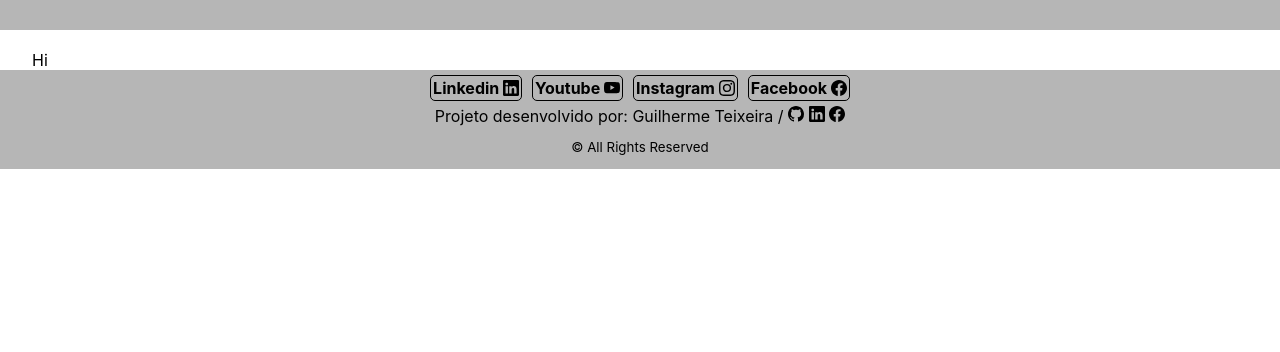
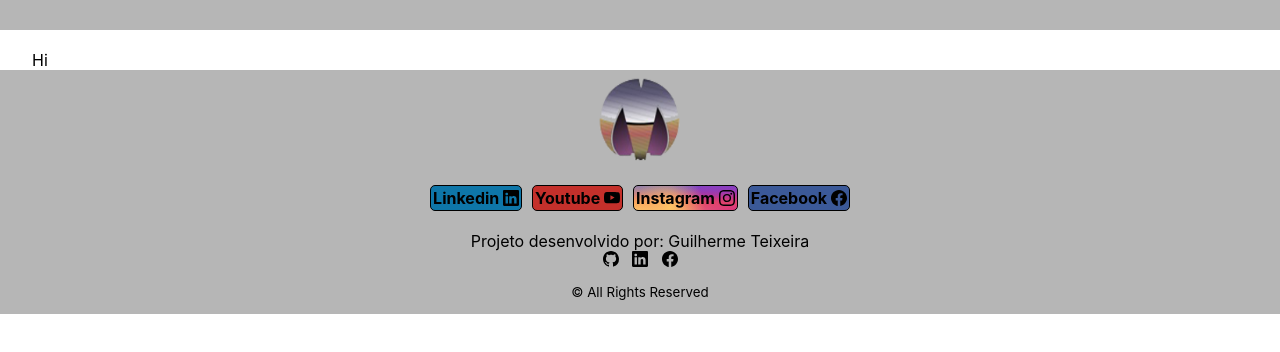
Before and after one commit to GuiTeixeira191/MagapBoxPro, a Next.js app: page / in a window 1280 px wide. Shown: the part 270-622 px from the top of the page. Built offline with nearby package versions, Linux system fonts and the light colour scheme.

Commit message:
footer updates

```diff
--- a/components/Footer/Footer.js
+++ b/components/Footer/Footer.js
@@ -1,44 +1,50 @@
 import React from 'react'
 import style from './Footer.module.css'
+import Image from 'next/image';
 import { BsLinkedin, BsGithub, BsYoutube, BsInstagram, BsFacebook } from "react-icons/bs";
 
 const Footer = () => {
     return (
         <div className={style.footer}>
+            <div className={style.logo}>
+                <Image src='/logo_magap.png' width={100} height={100} alt="Logo" />
+            </div>
             <div className={style.footer_container}>
+
                 <div className={style.media_container}>
                     <a href="https://www.linkedin.com/">
-                    <div className={style.media} >Linkedin&nbsp;<BsLinkedin/></div>
+                    <div className={style.media_l} >Linkedin&nbsp;<BsLinkedin/></div>
                     </a>
                 </div>
 
                 <div className={style.media_container}>
                     <a href="https://www.youtube.com/">
-                    <div className={style.media}>Youtube&nbsp; <BsYoutube/></div>
+                    <div className={style.media_y}>Youtube&nbsp; <BsYoutube/></div>
                     </a>
                 </div>
 
                 <div className={style.media_container}>
                     <a href="https://instagram.com/">
-                    <div className={style.media}>Instagram&nbsp;<BsInstagram /></div>
+                    <div className={style.media_i}>Instagram&nbsp;<BsInstagram /></div>
                     </a>
                 </div>
 
                 <div className={style.media_container}>
                     <a href="https://www.facebook.com/">
-                    <div className={style.media}>Facebook&nbsp;<BsFacebook/></div>
+                    <div className={style.media_f}>Facebook&nbsp;<BsFacebook/></div>
                     </a>
                 </div>
             </div>
                 <div className={style.me}>
-                    Projeto desenvolvido por: Guilherme Teixeira /&nbsp;
+                    Projeto desenvolvido por: Guilherme Teixeira
                     <a  href= 'https://github.com/GuiTeixeira191' >
-                    <BsGithub/>&nbsp;<BsLinkedin/>&nbsp;<BsFacebook/>
+                        <BsGithub/> &nbsp; <BsLinkedin/> &nbsp; <BsFacebook/>
                     </a>
+                    <small className={style.small}>
+                        <p> &copy; All Rights Reserved</p>
+                    </small>
                 </div>
-                <small className='container'>
-                    <p> &copy; All Rights Reserved</p>
-                </small>
+
 
         </div>
     )
--- a/components/Footer/Footer.module.css
+++ b/components/Footer/Footer.module.css
@@ -13,11 +13,18 @@
     justify-content: center;
 }
 
+.logo {
+    display: flex;
+    justify-content: center;
+    align-items: center;
+}
+
 .media_container {
     margin: 5px;
+    margin-top: 15px;
 }
 
-.media {
+.media_f {
     font-weight: bold;
     display: flex;
     align-items: center;
@@ -25,11 +32,48 @@
     padding: 2px;
     border: 1px solid black;
     border-radius: 5px;
+    background-color: #3b5998;
 }
+
+.media_l {
+    font-weight: bold;
+    display: flex;
+    align-items: center;
+    justify-content: center;
+    padding: 2px;
+    border: 1px solid black;
+    border-radius: 5px;
+    background-color: #0e76a8;
+}
+
+.media_i {
+    font-weight: bold;
+    display: flex;
+    align-items: center;
+    justify-content: center;
+    padding: 2px;
+    border: 1px solid black;
+    border-radius: 5px;
+    background: radial-gradient(circle farthest-corner at 35% 90%, #fec564, transparent 50%), radial-gradient(circle farthest-corner at 0 140%, #fec564, transparent 50%), radial-gradient(ellipse farthest-corner at 0 -25%, #5258cf, transparent 50%), radial-gradient(ellipse farthest-corner at 20% -50%, #5258cf, transparent 50%), radial-gradient(ellipse farthest-corner at 100% 0, #893dc2, transparent 50%), radial-gradient(ellipse farthest-corner at 60% -20%, #893dc2, transparent 50%), radial-gradient(ellipse farthest-corner at 100% 100%, #d9317a, transparent), linear-gradient(#6559ca, #bc318f 30%, #e33f5f 50%, #f77638 70%, #fec66d 100%);
+}
+
+.media_y {
+    font-weight: bold;
+    display: flex;
+    align-items: center;
+    justify-content: center;
+    padding: 2px;
+    border: 1px solid black;
+    border-radius: 5px;
+    background-color: #c4302b;
+}
+
  .me {
     display: flex;
     align-items: center;
     justify-content: center;
+    margin-top: 15px;
+    flex-direction: column;
  }
 
  @media screen and (max-width: 450px ){
```
